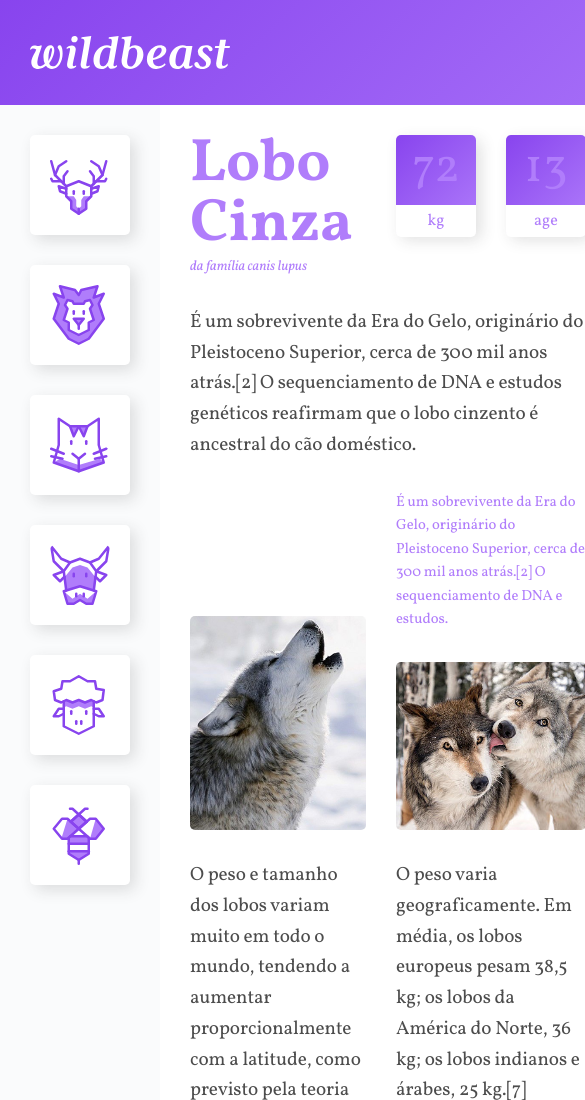
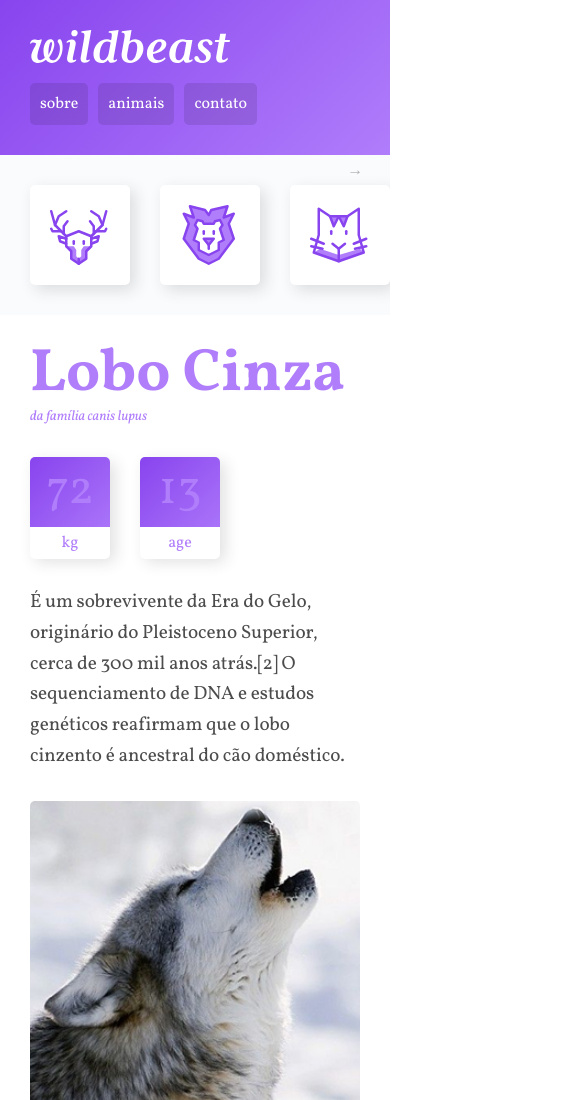
Before and after one commit to felipe-thomaz/wildbeast, a plain HTML site: page index.html in a window 390 px wide. Shown: the top 1100 px of the page, 585 px wide, since content can reach past the window. Drawn offline with Linux system fonts and the light colour scheme.

Commit message:
Finalização do projeto com o estilo responsivo terminado

```diff
--- a/css/style.css
+++ b/css/style.css
@@ -35,6 +35,30 @@ img {
     "sidenav content anuncios"
     "footer footer footer"
   ;
+}
+
+@media (max-width: 1200px) {
+  .grid {
+    grid-template-areas:
+    "header header header"
+    "sidenav content content"
+    "sidenav anuncios anuncios"
+    "footer footer footer"
+    ;
+  }
+}
+
+@media (max-width: 760px) {
+  .grid {
+    grid-template-columns: 100%;
+    grid-template-areas:
+    "header"
+    "sidenav"
+    "content"
+    "anuncios"
+    "footer"
+    ;
+  }
 }
 
 /* HEADER */
@@ -76,6 +100,21 @@ img {
   margin-left: 30px;
 }
 
+@media (max-width: 760px) {
+  .header {
+    grid-template-columns: auto;
+  }
+  .logo {
+    margin-bottom: 20px;
+  }
+  .header nav a {
+    font-size: 1em;
+  }
+  .header li + li {
+    margin-left: 10px;
+  }
+}
+
 /* SIDENAV */
 .sidenav {
   grid-area: sidenav;
@@ -99,6 +138,40 @@ img {
   background: #B07DFB;
 }
 
+@keyframes seta {
+  from {
+    right: 30px;
+  }
+  to {
+    right: 20px;
+  }
+}
+
+@media (max-width: 760px) {
+  .sidenav {
+    position: relative;
+    padding: 0 30px;
+    overflow-x: auto;
+  }
+  .sidenav::after {
+    content: '→';
+    position: absolute;
+    top: 5px;
+    right: 30px;
+    color: rgba(0, 0, 0, .3);
+    animation: seta .4s ease-in 0s infinite alternate;
+  }
+  .sidenav ul {
+    display: flex;
+  }
+  .sidenav ul li {
+    flex: 1 0 60px;
+  }
+  .sidenav li a  {
+    margin: 30px 30px 30px 0;
+  }
+}
+
 /* CONTENT */
 .content {
   grid-area: content;
@@ -108,6 +181,12 @@ img {
   display: grid;
   grid-template-columns: 1fr 1fr;
   gap: 30px;
+}
+
+@media (max-width: 600px) {
+  .content {
+    grid-template-columns: auto;
+  }
 }
 
 .col-wide {
@@ -232,6 +311,7 @@ p {
   align-content: start;
   padding: 30px;
   gap: 30px;
+  grid-template-columns: repeat(auto-fit, minmax(160px, 1fr));
 }
 
 /* FOOTER */
--- a/index.html
+++ b/index.html
@@ -80,7 +80,7 @@
         <p>É um sobrevivente da Era do Gelo, originário do Pleistoceno Superior, cerca de 300 mil anos atrás.[2] O sequenciamento de DNA e estudos genéticos reafirmam que o lobo cinzento é ancestral do cão doméstico.</p>
       </div>
 
-      <img src="img/wolf3.jpg" alt="Wolf 3">
+      <img class="col-wide" src="img/wolf3.jpg" alt="Wolf 3">
 
     </main>
 
```
